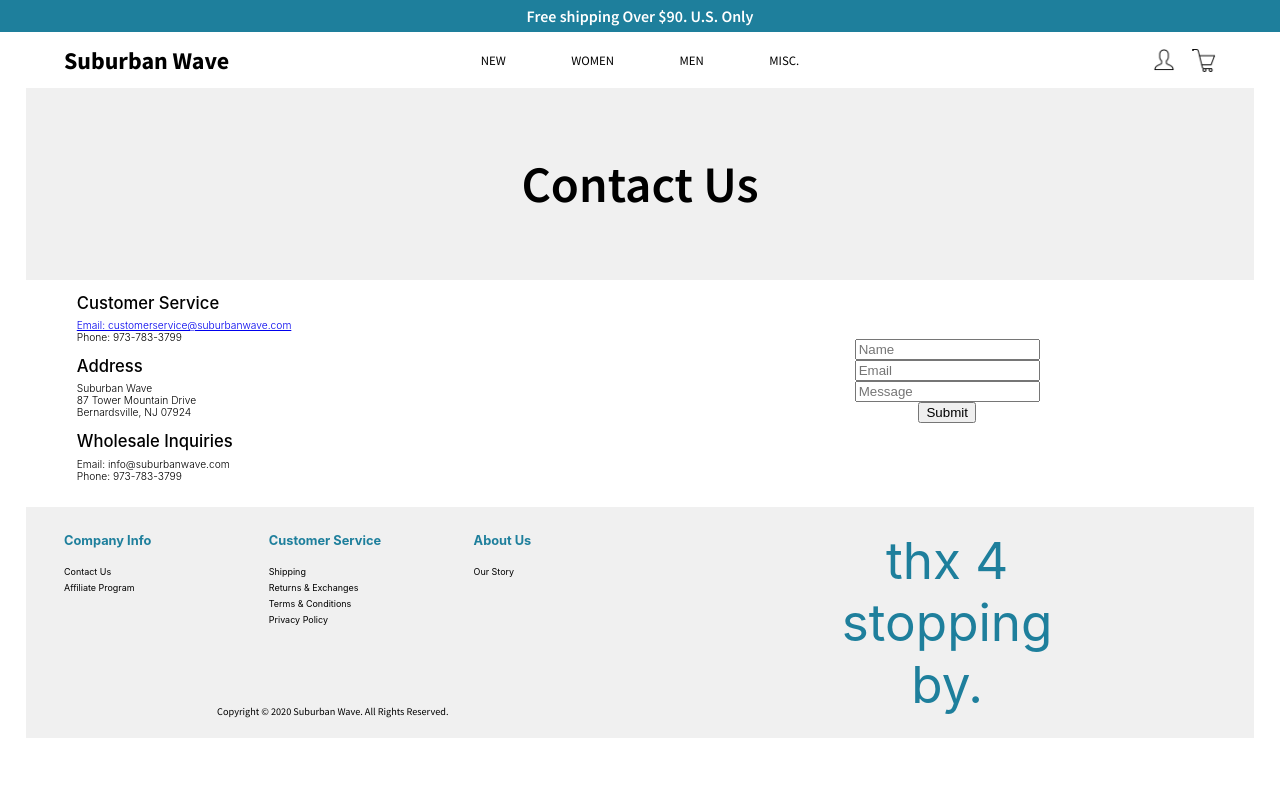
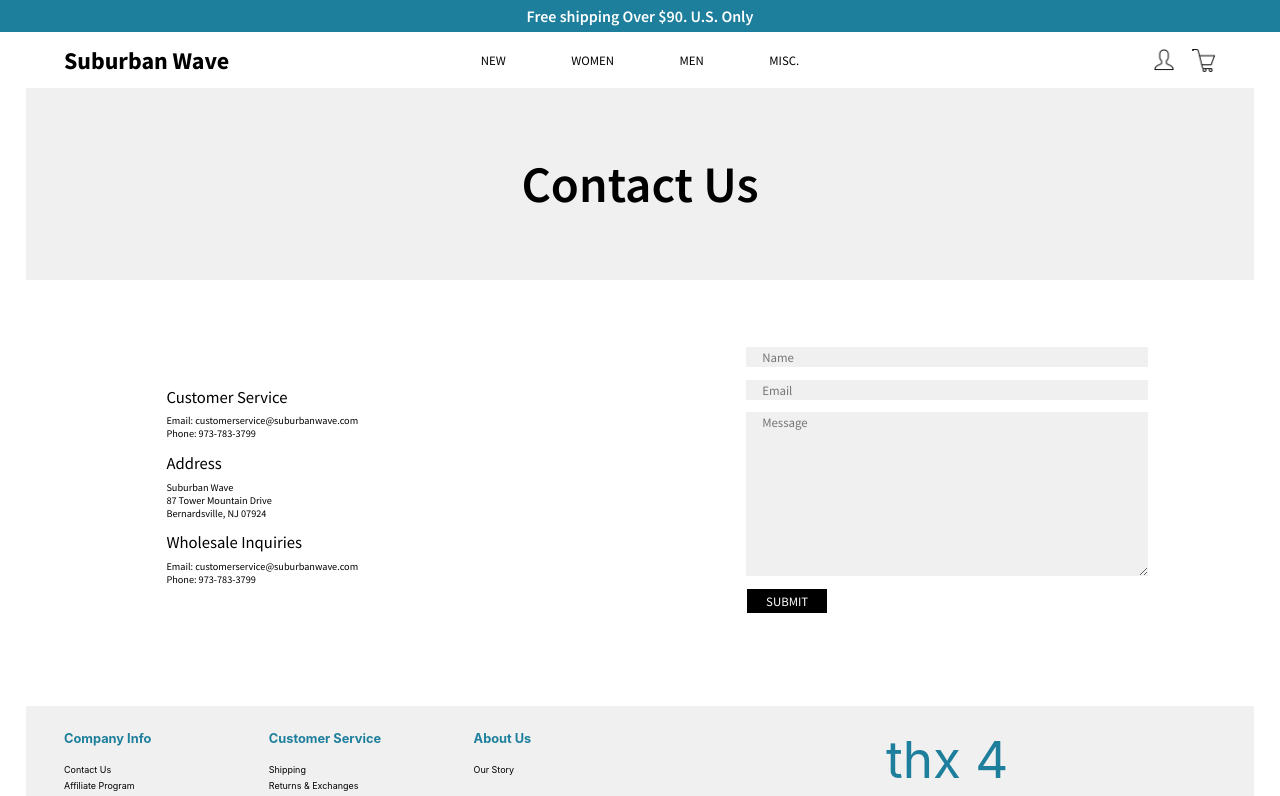
Before and after one commit to connorlagana/sw, a React (Create React App) app: page /contactus in a window 1280 px wide. Shown: the top 796 px of the page. Built offline with nearby package versions, Linux system fonts and the light colour scheme.

Commit message:
calling it for the day

```diff
--- a/package.json
+++ b/package.json
@@ -7,6 +7,7 @@
     "@testing-library/react": "^9.3.2",
     "@testing-library/user-event": "^7.1.2",
     "hamburger-react": "^1.0.6",
+    "mailtoui": "^1.0.3",
     "node-sass": "^4.13.1",
     "react": "^16.13.1",
     "react-dom": "^16.13.1",
--- a/src/App.scss
+++ b/src/App.scss
@@ -458,9 +458,11 @@
     justify-content: center;
     align-items: center;
     flex-direction: row;
+    font-family: "Source Sans Pro", sans-serif;
 
     & .cbLeft {
       width: 48vw;
+      height: 50vh;
       display: flex;
       justify-content: center;
       align-items: center;
@@ -469,6 +471,7 @@
       & .cblDiv {
         width: 40vw;
         margin-top: 1vw;
+        margin-left: 14vw;
 
         & #cbldTitle {
           font-size: 1.3vw;
@@ -477,8 +480,17 @@
 
         & .cbldBottom {
           font-size: 0.8vw;
-          font-weight: 300;
+          font-weight: 400;
           margin-top: 0.5vw;
+
+          & a {
+            text-decoration: none;
+            color: black;
+          }
+
+          & a:hover {
+            color: rgb(97, 151, 138);
+          }
         }
       }
     }
@@ -489,6 +501,55 @@
       justify-content: center;
       align-items: center;
       flex-direction: column;
+
+      & input {
+        background-color: rgb(240, 240, 240);
+        height: 1.4vw;
+        width: 30vw;
+        margin: 0.5vw;
+        font-size: 1vw;
+        border: none;
+        padding-left: 2vh;
+        font-family: "Source Sans Pro", sans-serif;
+      }
+
+      & #message {
+        height: 20vh;
+        background-color: rgb(240, 240, 240);
+        height: 20vh;
+        width: 30vw;
+        margin: 0.5vw;
+        font-size: 1vw;
+        border: none;
+        padding-left: 2vh;
+        font-family: "Source Sans Pro", sans-serif;
+      }
+
+      & #contactButton {
+        width: 30vw;
+        & input {
+          font-family: "Source Sans Pro", sans-serif;
+          width: 10vh;
+          height: 3vh;
+          text-transform: uppercase;
+          background-color: black;
+          color: white;
+          padding: 0;
+          margin-left: -1vh;
+          cursor: pointer;
+          transition: all 0.3s;
+          border: solid;
+          border-color: #000000;
+          display: flex;
+          align-items: center;
+          justify-content: center;
+        }
+
+        & input:hover {
+          color: black;
+          background-color: white;
+        }
+      }
     }
   }
 }
--- a/src/components/Contact.js
+++ b/src/components/Contact.js
@@ -14,7 +14,12 @@
             <div className="cblDiv">
               <div id="cbldTitle">Customer Service</div>
               <div className="cbldBottom">
-                <a href="customerservice@suburbanwave.com">Email: customerservice@suburbanwave.com</a>
+                <a
+                  class="mailtoui"
+                  href="mailto:customerservice@suburbanwave.com"
+                >
+                  Email: customerservice@suburbanwave.com
+                </a>
                 <div>Phone: 973-783-3799</div>
               </div>
             </div>
@@ -29,7 +34,12 @@
             <div className="cblDiv">
               <div id="cbldTitle">Wholesale Inquiries</div>
               <div className="cbldBottom">
-                <div>Email: info@suburbanwave.com</div>
+                <a
+                  class="mailtoui"
+                  href="mailto:customerservice@suburbanwave.com"
+                >
+                  Email: customerservice@suburbanwave.com
+                </a>
                 <div>Phone: 973-783-3799</div>
               </div>
             </div>
@@ -37,8 +47,15 @@
           <form className="contactForm">
             <input type="text" name="name" placeholder="Name" />
             <input type="email" name="email" placeholder="Email" />
-            <input type="text" name="message" placeholder="Message" />
-            <input type="submit" value="Submit" />
+            <textarea
+              id="message"
+              type="text"
+              name="message"
+              placeholder="Message"
+            />
+            <div id="contactButton">
+              <input type="submit" value="Submit" />
+            </div>
           </form>
         </div>
       </div>
```
Also changed, not shown: 1 other file (tests, documents, lock files or other folders).
